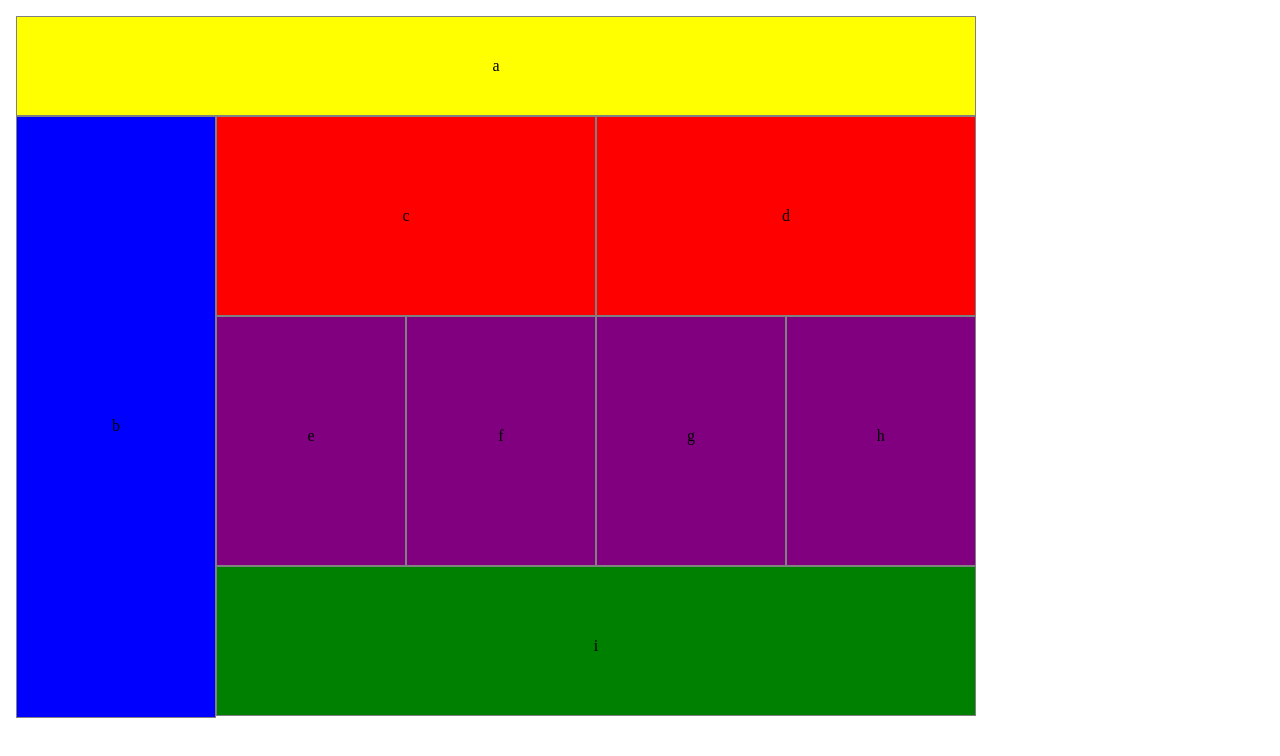
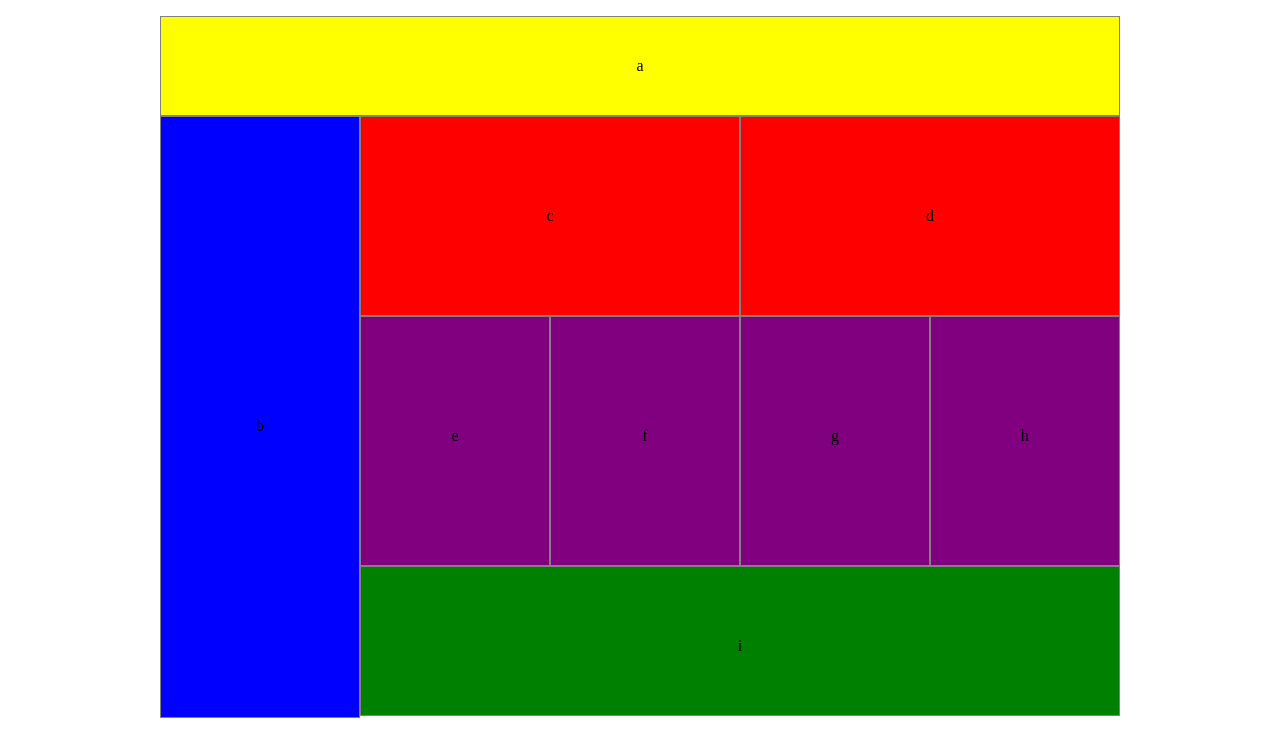
Before and after one commit to hoganl/ui-challenge-1, a plain HTML site: page index.html in a window 1280 px wide. Drawn offline with Linux system fonts and the light colour scheme.

Commit message:
Fix body centering issue

```diff
--- a/style/style.css
+++ b/style/style.css
@@ -9,6 +9,8 @@
 
 body {
     min-width: 480px;
+    margin: 0 auto;
+    padding: 16px;
 }
 
 header {
@@ -62,8 +64,9 @@ ul li {
 
 @media only screen and (min-width: 768px) {
     body {
-        margin: 16px;
         max-width: 960px;
+        margin: 0 auto;
+        padding: 16px;
     }
 
     header {
```
